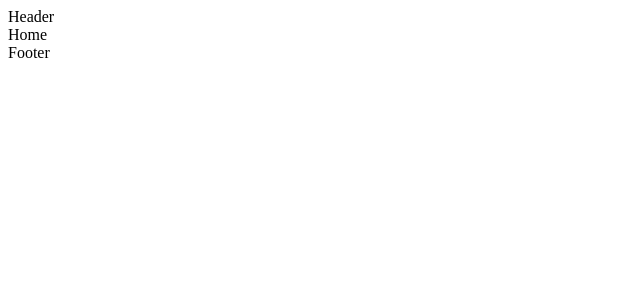
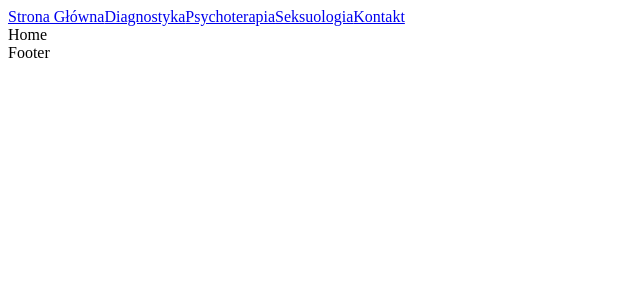
Before and after one commit to wrotewrong/instytut_tp, a React (Create React App) app in the folder client/: page / in a window 1280 px wide. Shown: the top 300 px of the page, without its empty margins (0-640 px from the left). Built offline with nearby package versions, Linux system fonts and the light colour scheme.

Commit message:
Add links to NavBar component

```diff
--- a/client/package.json
+++ b/client/package.json
@@ -7,6 +7,7 @@
     "@testing-library/react": "^13.4.0",
     "@testing-library/user-event": "^13.5.0",
     "react": "^18.2.0",
+    "react-bootstrap": "^2.8.0",
     "react-dom": "^18.2.0",
     "react-redux": "^8.1.2",
     "react-router-dom": "^6.16.0",
--- a/client/src/components/layout/Header/header.js
+++ b/client/src/components/layout/Header/header.js
@@ -1,3 +1,9 @@
+import { NavBar } from '../NavBar/navBar';
+
 export function Header() {
-  return <div>Header</div>;
+  return (
+    <div>
+      <NavBar></NavBar>
+    </div>
+  );
 }
--- a/client/src/components/layout/NavBar/navBar.js
+++ b/client/src/components/layout/NavBar/navBar.js
@@ -1,3 +1,27 @@
+import { NavLink } from 'react-router-dom';
+import Nav from 'react-bootstrap/Nav';
+import Navbar from 'react-bootstrap/Navbar';
+
 export function NavBar() {
-  return <div>NavBar</div>;
+  return (
+    <Navbar>
+      <Nav className='me-auto position-absolute end-0'>
+        <Nav.Link as={NavLink} to='/'>
+          Strona Główna
+        </Nav.Link>
+        <Nav.Link as={NavLink} to='/diagnostics'>
+          Diagnostyka
+        </Nav.Link>
+        <Nav.Link as={NavLink} to='/psychotherapy'>
+          Psychoterapia
+        </Nav.Link>
+        <Nav.Link as={NavLink} to='/sexology'>
+          Seksuologia
+        </Nav.Link>
+        <Nav.Link as={NavLink} to='/contact'>
+          Kontakt
+        </Nav.Link>
+      </Nav>
+    </Navbar>
+  );
 }
```
Also changed, not shown: 1 other file (tests, documents, lock files or other folders).
